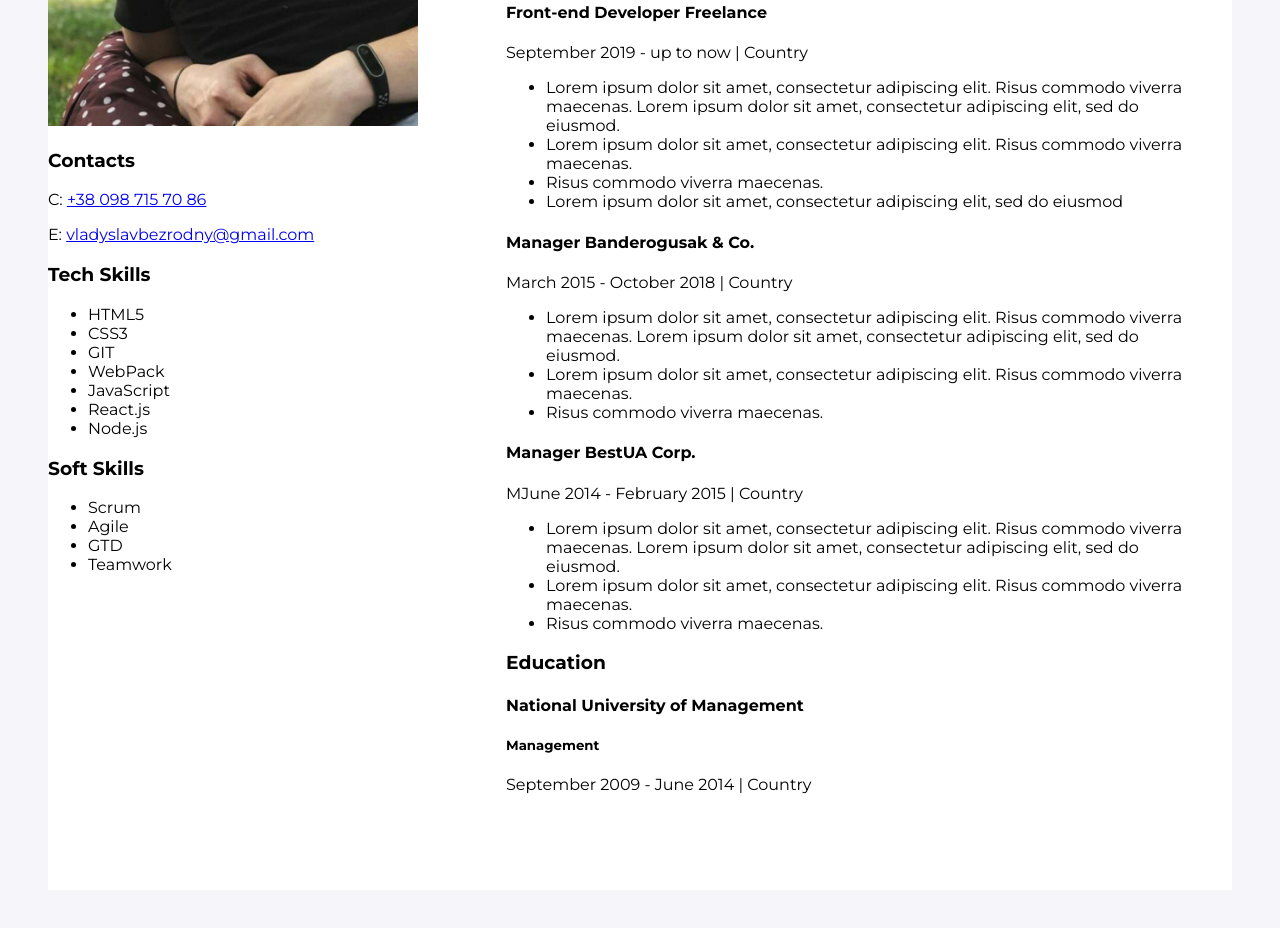
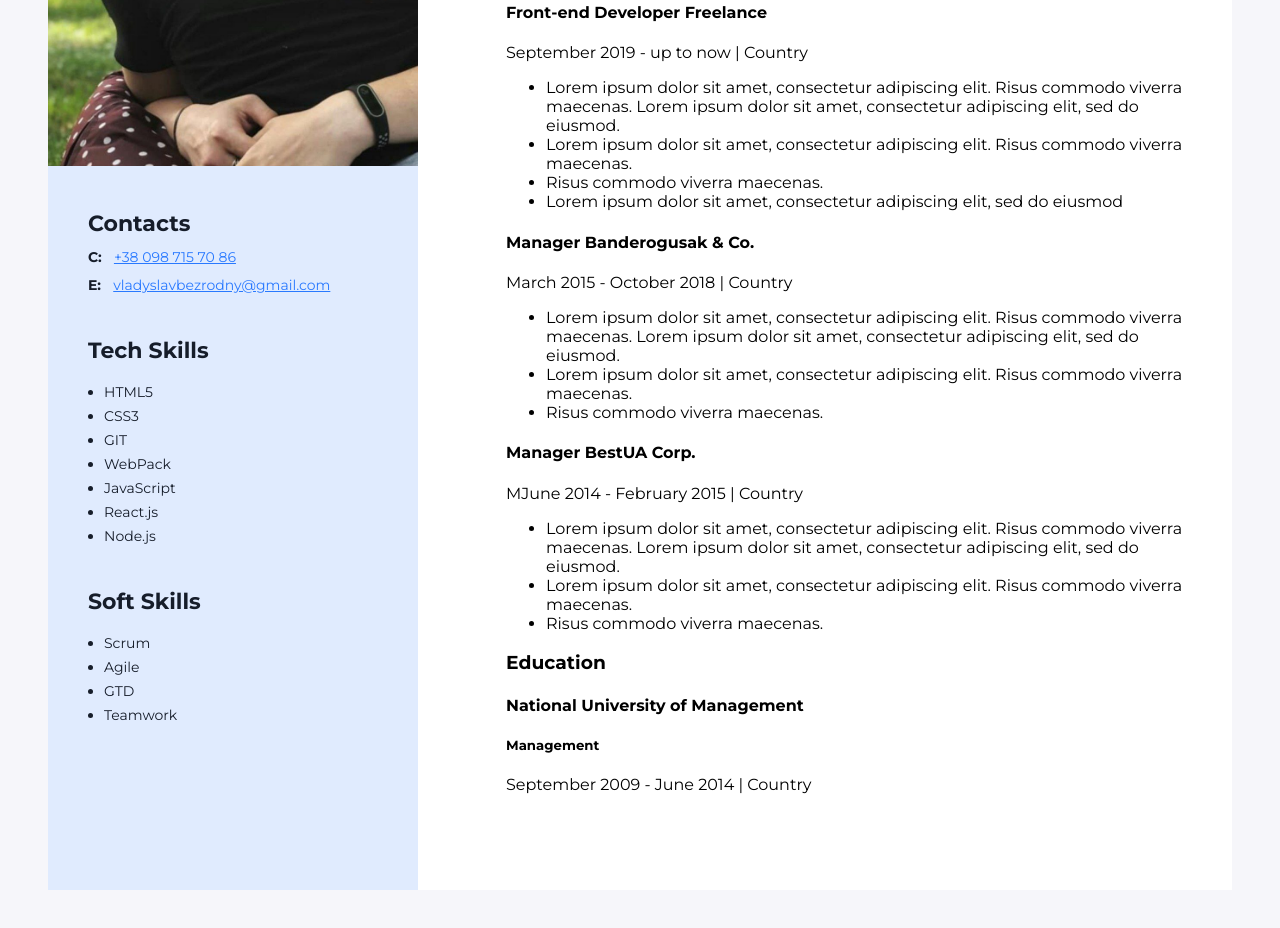
Before and after one commit to OrsoOrs/marathon_Go_It, a plain HTML site: page resume_project/index.html in a window 1280 px wide. Shown: the part 474-1402 px from the top of the page. Drawn offline with Linux system fonts and the light colour scheme.

Commit message:
Adding styles vol2 HW4

```diff
--- a/resume_project/css/styles.css
+++ b/resume_project/css/styles.css
@@ -10,6 +10,8 @@ body {
     flex-direction: row-reverse;
 }
 
+/* Main Content */
+
 .main-content {
     padding-left: 88px;
     padding-top: 80px;
@@ -17,3 +19,80 @@ body {
     padding-bottom: 80px;
     box-sizing: border-box;
 }
+
+/* Sidebar */
+
+.sidebar {
+    background: #E0EBFE;
+    padding-top: 40px;
+    padding-bottom: 40px;
+    box-sizing: border-box;
+    width: 370px;
+}
+
+.sidebar-content {
+    padding: 40px 40px 40px 40px;
+}
+
+/* Contacts */
+
+.contacts-title {
+    color: #161D2A;
+    font-size: 22px;
+    font-style: normal;
+    font-weight: 700;
+    line-height: normal;
+    margin-top: 0;
+    margin-bottom: 8px;
+}
+.contacts-type {
+    color: #161D2A;
+    font-size: 14px;
+    font-weight: 700;
+    line-height: 24px;
+    margin-right: 8px
+}
+
+.contacts-link{
+    color: #2979FF;
+    font-size: 14px;
+    font-style: normal;
+    font-weight: 400;
+    line-height: 24px;
+    text-decoration-line: underline;
+}
+
+.contacts-item {
+    margin-top: 0;
+    margin-bottom: 4px;
+}
+
+.contacts-container{
+    margin-bottom: 40px;
+}
+
+/* Tech Skills container */
+
+.skills-container {
+    margin-bottom: 40px;
+}
+
+.skills-title {
+    color: #161D2A;
+    font-size: 22px;
+    font-weight: 700;
+    line-height: normal;
+    margin-top: 0;
+    margin-bottom: 8px;
+}
+
+.skills-list {
+    padding-left: 16px;
+}
+
+.skills-list-item {
+    color: #161D2A;
+    font-size: 14px;
+    font-weight: 400;
+    line-height: 24px;
+}
--- a/resume_project/index.html
+++ b/resume_project/index.html
@@ -107,38 +107,46 @@
         </div>
 
     <!-- Sidebar -->
-    <aside>
+    <aside class="sidebar">
         <img src="img/My Photo.jpg" alt="My Photo" width="370">
-        <!-- Contacts -->
-        <div>
-            <h3>Contacts</h3>
-            <p>C: <a href="tel:+380987157086">+38 098 715 70 86</a></p>
-            <p>E: <a href="mailto:vladyslavbezrodny@gmail.com">vladyslavbezrodny@gmail.com</a></p>
-        </div>
-        <!-- Tech Skills -->
-        <div>
-            <h3>Tech Skills</h3>
-            <ul>
-                <li>HTML5</li>
-                <li>CSS3</li>
-                <li>GIT</li>
-                <li>WebPack</li>
-                <li>JavaScript</li>
-                <li>React.js</li>
-                <li>Node.js</li>
+        <div class="sidebar-content">
+            <!-- Contacts -->
+            <div class="contacts-container">
+                <h3 class="contacts-title">Contacts</h3>
+                <p class="contacts-item">
+                    <span class="contacts-type">C:</span>
+                    <a class="contacts-link" href="tel:+380987157086">+38 098 715 70 86</a>
+                </p>
+                <p class="contacts-item">
+                    <span class="contacts-type">E:</span>
+                    <a class="contacts-link" href="mailto:vladyslavbezrodny@gmail.com">vladyslavbezrodny@gmail.com</a>
+                </p>
+            </div>
+            <!-- Tech Skills -->
+            <div class="skills-container">
+            <h3 class="skills-title">Tech Skills</h3>
+            <ul class="skills-list">
+                <li class="skills-list-item">HTML5</li>
+                <li class="skills-list-item">CSS3</li>
+                <li class="skills-list-item">GIT</li>
+                <li class="skills-list-item">WebPack</li>
+                <li class="skills-list-item">JavaScript</li>
+                <li class="skills-list-item">React.js</li>
+                <li class="skills-list-item">Node.js</li>
             </ul>
-        </div>
+            </div>
             <!-- Soft Skills -->
-            <div>
-                <h3>Soft Skills</h3>
-                <ul>
-                    <li>Scrum</li>
-                    <li>Agile</li>
-                    <li>GTD</li>
-                    <li>Teamwork</li>
+            <div class="skills-container">
+                <h3 class="skills-title">Soft Skills</h3>
+                <ul class="skills-list">
+                    <li class="skills-list-item">Scrum</li>
+                    <li class="skills-list-item">Agile</li>
+                    <li class="skills-list-item">GTD</li>
+                    <li class="skills-list-item">Teamwork</li>
                 </ul>
             </div>
         </div>
+    </div>
     </aside>
 </body>
 </html>
```
